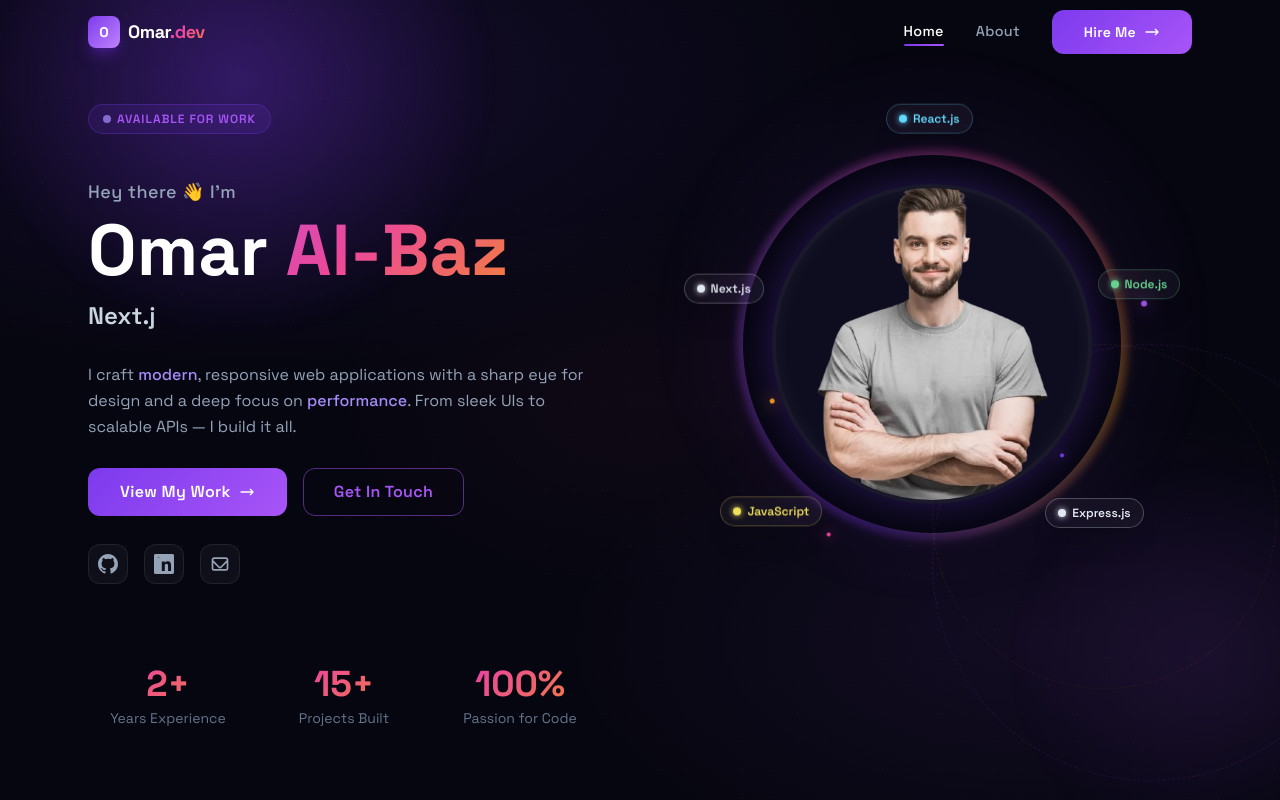
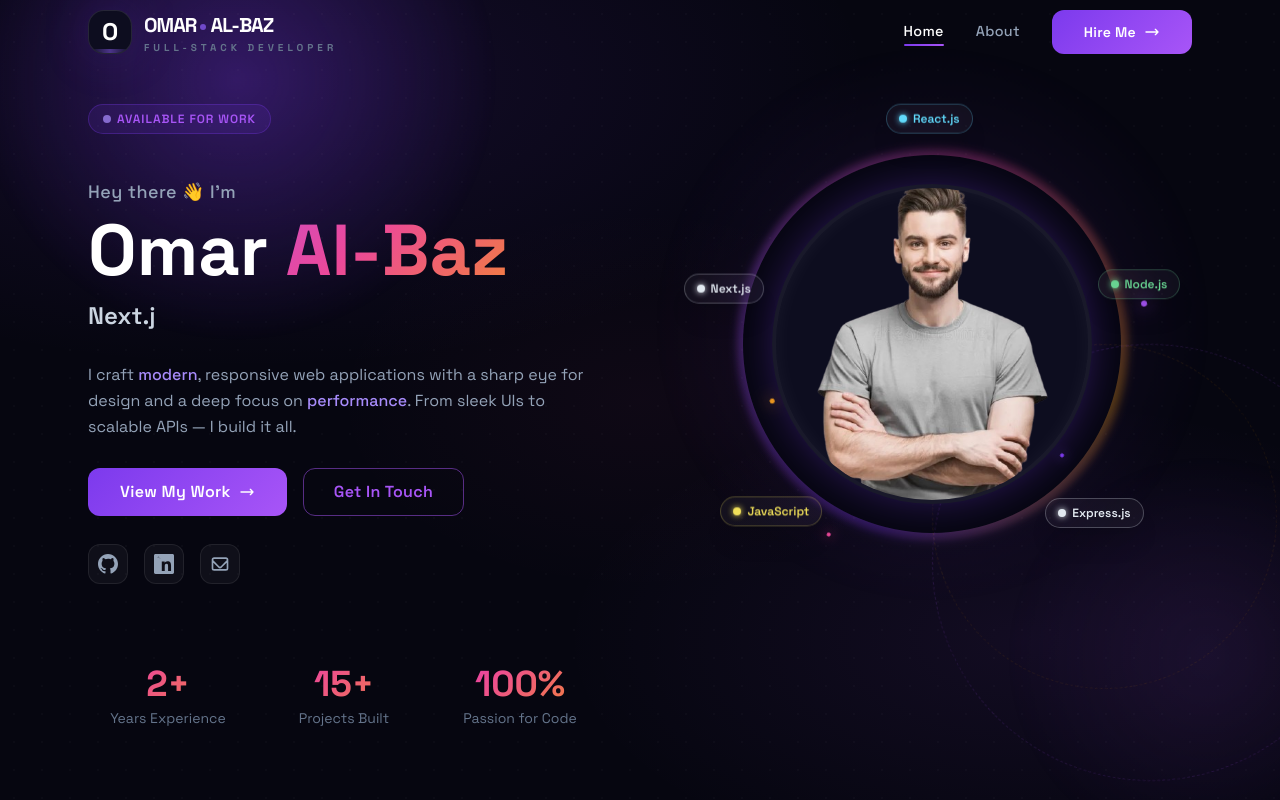
Before and after one commit to omar96163/personal-page, a React (Vite) app: page / in a window 1280 px wide. Built offline with nearby package versions, Linux system fonts and the light colour scheme.

Commit message:
make some style changes

```diff
--- a/src/components/About.jsx
+++ b/src/components/About.jsx
@@ -194,7 +194,7 @@ function About() {
             </div>
 
             <div className="flex gap-3 mt-2">
-              <a href="https://mostaql.com/u/omar_youns" className="btn-primary text-sm py-2.5 px-6">
+              <a target="_blank" rel="noopener noreferrer" href="https://mostaql.com/u/omar_youns" className="btn-primary text-sm py-2.5 px-6">
                 <span>Hire Me</span>
               </a>
               <a target="_blank" rel="noopener noreferrer" href="https://drive.google.com/file/d/1JZfRd8j84hT0Hu2ypQ2QXYXAI5THL-G8/view?usp=sharing" className="btn-outline text-sm py-2.5 px-6">
@@ -301,7 +301,7 @@ function About() {
               </div>
 
               {/* Signature */}
-              <div className={`mt-6 pt-4 opacity-0-init ${contactInView ? "animate-fadeUp delay-700" : ""}`}>
+              <div className={`mt-10 pt-4 opacity-0-init ${contactInView ? "animate-fadeUp delay-700" : ""}`}>
                 <div
                   className="text-4xl text-white/80 select-none hover:text-violet-400 transition-colors duration-500 cursor-default"
                   style={{ fontFamily: "var(--font-signature)", transform: "rotate(-2deg)" }}
--- a/src/components/Nav.jsx
+++ b/src/components/Nav.jsx
@@ -31,13 +31,35 @@ function Nav() {
         <div className="max-w-6xl mx-auto px-6 h-16 flex items-center justify-between">
 
           {/* ── Logo ── */}
-          <Link to="/" className="flex items-center gap-2 group">
-            <div className="w-8 h-8 rounded-lg bg-gradient-to-br from-violet-600 to-purple-400 flex items-center justify-center shadow-lg shadow-violet-700/40 transition-transform duration-300 group-hover:scale-110">
-              <span className="text-white font-black text-sm">O</span>
+          <Link to="/" className="flex items-center gap-3 group">
+            <div className="relative">
+              {/* Outer Glow */}
+              <div className="absolute inset-0 bg-violet-600/20 blur-xl rounded-full group-hover:bg-violet-600/40 transition-all duration-700"></div>
+
+              {/* Icon Box */}
+              <div className="relative w-11 h-11 rounded-2xl bg-[#0d0d1f] border border-white/10 flex items-center justify-center overflow-hidden transition-all duration-500 group-hover:border-violet-500/50 group-hover:-rotate-12">
+                <div className="absolute inset-0 opacity-20 dot-pattern"></div>
+                <span className="relative text-2xl font-black text-white group-hover:scale-110 transition-transform duration-500">
+                  O
+                </span>
+                <div className="absolute bottom-0 left-0 w-full h-1 bg-gradient-to-r from-transparent via-violet-500 to-transparent opacity-50"></div>
+              </div>
             </div>
-            <span className="text-white font-bold text-lg tracking-tight">
-              Omar<span className="gradient-text">.dev</span>
-            </span>
+
+            <div className="flex flex-col">
+              <div className="flex items-center gap-1">
+                <span className="text-white font-black text-xl tracking-tighter transition-colors group-hover:text-violet-400 uppercase">
+                  Omar
+                </span>
+                <span className="w-1.5 h-1.5 rounded-full bg-violet-500 mt-1 animate-pulse"></span>
+                <span className="text-white font-black text-xl tracking-tighter transition-colors group-hover:text-violet-400 uppercase">
+                  Al-baz
+                </span>
+              </div>
+              <span className="text-[10px] text-slate-500 font-bold uppercase tracking-[0.4em] leading-none mt-1">
+                Full-stack Developer
+              </span>
+            </div>
           </Link>
 
           {/* ── Desktop links ── */}
@@ -52,8 +74,10 @@ function Nav() {
               </Link>
             ))}
             <a
-              href="mailto:omaralbaz635@gmail.com"
-              className="btn-primary text-sm py-2 px-5 rounded-lg"
+              target="_blank"
+              rel="noopener noreferrer"
+              href="https://mostaql.com/u/omar_youns"
+              className="btn-primary hover:translate-x-1 text-sm py-2 px-5 rounded-lg"
             >
               <span>Hire Me</span>
               <svg className="w-4 h-4 relative z-10" fill="none" stroke="currentColor" viewBox="0 0 24 24">
```
